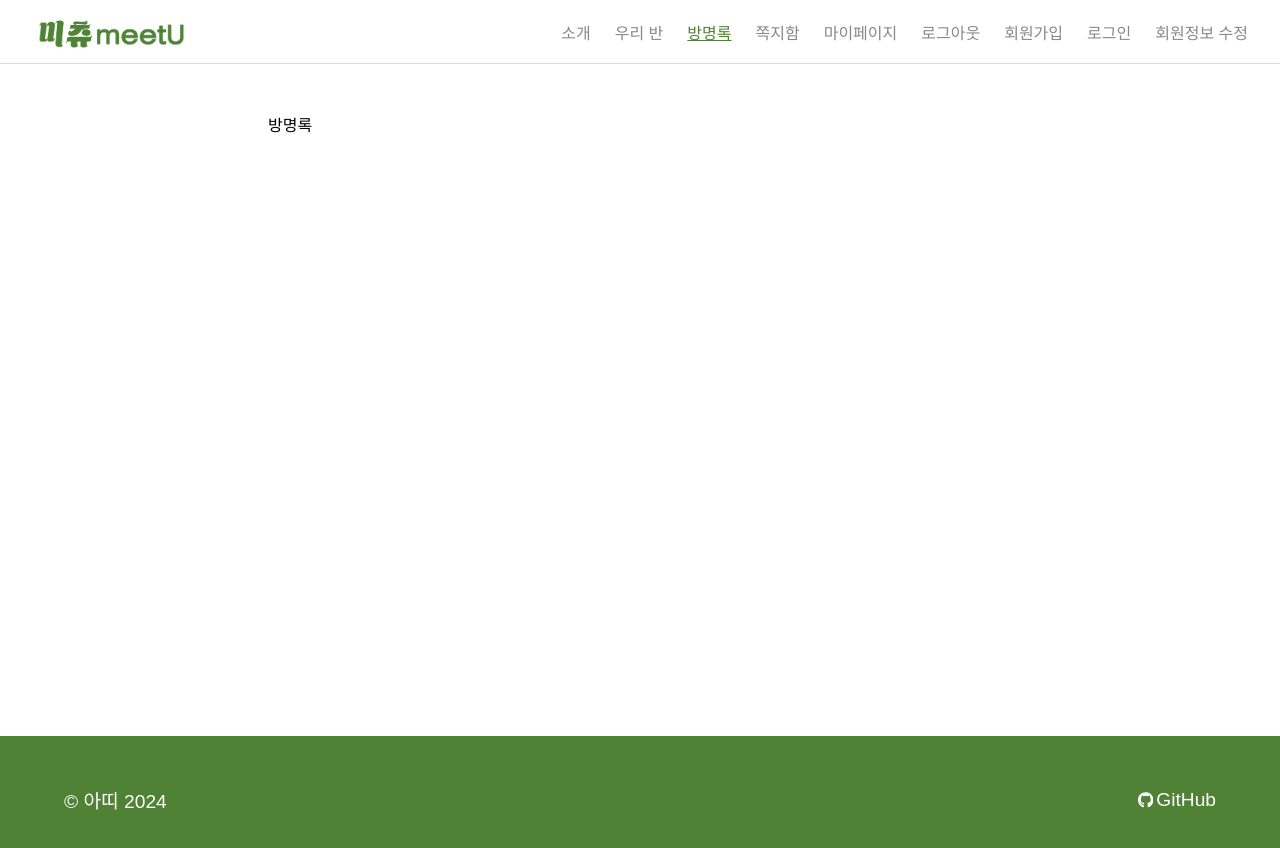
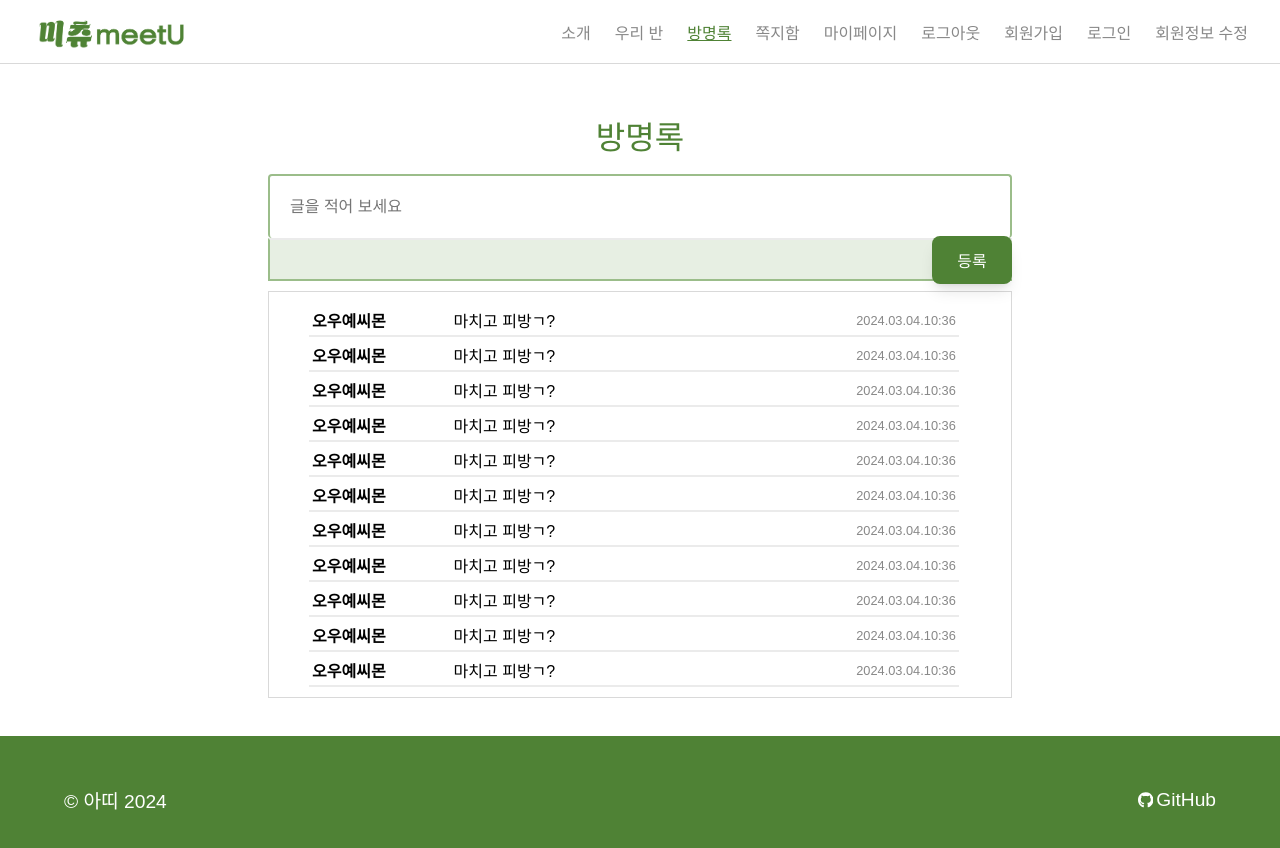
Before and after one commit to haebinPark/meetU, a React (Create React App) app in the folder Client/: page /guestbook in a window 1280 px wide. Shown: the top 848 px of the page. Built offline with nearby package versions, Linux system fonts and the light colour scheme; a web font is replaced by a local one.

Commit message:
[FE]✨ feat : 방명록페이지 마크업 및 CSS #9

```diff
--- a/Client/src/components/Common/Button.jsx
+++ b/Client/src/components/Common/Button.jsx
@@ -3,16 +3,18 @@ import { styled, css } from "styled-components";
 //크기 CSS
 const SIZES = {
   sm: css`
-    --button-font-size: 1rem;
-    --button-padding: 0.3125rem 1rem;
+    --button-font-size: 0.8rem;
+    --button-width: 5rem;
+    --button-height: 2.5rem;
+    --button-weight: 400;
   `,
   md: css`
-    --button-padding: 0.8125rem 3.4375rem;
-    --button-font-size: 1.25rem;
+    --button-font-size: 1.2rem;
+    --button-width: 10.625rem;
   `,
   lg: css`
-    --button-font-size: 1.5625rem;
-    --button-padding: 0.9375rem 5rem;
+    --button-font-size: 1.2rem;
+    --button-width: 14rem;
   `,
 };
 
@@ -26,20 +28,30 @@ const VARIANTS = {
     --button-bg-color: #9bbd8a;
     --button-hover-bg-color: #4f8235;
   `,
+  lightbtn: css`
+    --button-bg-color: var(--box-gray);
+    --button-hover-bg-color: var(--font-lightgray);
+    --button-color: #000;
+  `,
 };
 
 //메인 CSS
 const StyledButton = styled.button`
-  ${(p) => p.sizeStyle}
-  ${(p) => p.variantStyle}
+  ${(p) => p.$sizeStyle};
+  ${(p) => p.$variantStyle};
 
   margin: 0;
   border: none;
   cursor: pointer;
   font-family: "IBM Plex Sans KR", sans-serif;
+  width: var(--button-width, 5rem);
+  height: var(--button-height, 3rem);
   font-size: var(--button-font-size, 1rem);
-  padding: var(--button-padding, 0.75rem 1rem);
-  border-radius: var(--button-radius, 0.625rem);
+  font-weight: var(--button-weight, 500);
+  box-shadow:
+    0 10px 15px -3px rgb(0 0 0 / 0.1),
+    0 4px 6px -4px rgb(0 0 0 / 0.1);
+  border-radius: 8px;
   color: var(--button-color, #ffffff);
   background: var(--button-bg-color, var(--brand-color));
 
@@ -51,15 +63,16 @@ const StyledButton = styled.button`
 `;
 
 //버튼 부분
-function Button({ onClick, size, variant, children }) {
+function Button({ onClick, type, size, variant, children }) {
   const sizeStyle = SIZES[size];
   const variantStyle = VARIANTS[variant];
 
   return (
     <StyledButton
       onClick={onClick}
-      sizeStyle={sizeStyle}
-      variantStyle={variantStyle}
+      type={type}
+      $sizeStyle={sizeStyle}
+      $variantStyle={variantStyle}
     >
       {children}
     </StyledButton>
--- /dev/null
+++ b/Client/src/components/GestBook/GB_Comment.jsx
@@ -0,0 +1,47 @@
+import { styled } from "styled-components";
+const CommentEntry = styled.li`
+  /* 방명록 항목에 대한 스타일 */
+  border-bottom: 2px solid Var(--box-gray);
+  width: 90%;
+  height: 4vh;
+  padding: 3px;
+  margin-left: 30px;
+  margin-right: 30px;
+  margin-top: 3px;
+  display: flex;
+  justify-items: center;
+  align-items: center;
+  flex-direction: column;
+  flex-direction: row;
+`;
+
+const CommentNameStyle = styled.span`
+  /* 방명록 이름에 대한 스타일 */
+  font-weight: 700;
+  font-size: 1rem;
+  flex: 0.5;
+`;
+
+const CommentStyle = styled.span`
+  /* 방명록 내용에 대한 스타일 */
+  flex: 1;
+  font-size: 1rem;
+  padding-left: 1rem;
+`;
+const CommentDateStyle = styled.span`
+  /* 방명록 항목 내용에 대한 스타일 */
+  font-size: 0.8rem;
+  color: var(--font-gray);
+  text-align: right;
+  flex: 1;
+`;
+const Gestcomment = () => {
+  return (
+    <CommentEntry>
+      <CommentNameStyle> 오우예씨몬 </CommentNameStyle>
+      <CommentStyle>마치고 피방ㄱ?</CommentStyle>
+      <CommentDateStyle>2024.03.04.10:36</CommentDateStyle>
+    </CommentEntry>
+  );
+};
+export default Gestcomment;
--- /dev/null
+++ b/Client/src/components/GestBook/GB_CommentBox.jsx
@@ -0,0 +1,29 @@
+import { styled } from "styled-components";
+import Gestcomment from "./GB_Comment.jsx";
+const GBViewStyle = styled.div`
+  margin-top: 10px;
+  padding: 10px;
+  border: 1px solid var(--font-lightgray);
+  width: 100%;
+  height: auto;
+`;
+
+function GestBookView() {
+  return (
+    <GBViewStyle>
+      <Gestcomment />
+      <Gestcomment />
+      <Gestcomment />
+      <Gestcomment />
+      <Gestcomment />
+      <Gestcomment />
+      <Gestcomment />
+      <Gestcomment />
+      <Gestcomment />
+      <Gestcomment />
+      <Gestcomment />
+    </GBViewStyle>
+  );
+}
+
+export default GestBookView;
--- /dev/null
+++ b/Client/src/components/GestBook/GB_TextBox.jsx
@@ -0,0 +1,53 @@
+import Button from "../Common/Button.jsx";
+import { styled } from "styled-components";
+
+//택스트박스CSS
+const TextInputStyled = styled.input`
+  width: 100%;
+  height: 8vh;
+  padding: 20px;
+  border: 2px solid var(--brand-sub-color);
+  border-bottom: hidden;
+  border-radius: 4px;
+  font-size: 1rem;
+  overflow: auto;
+  white-space: normal;
+`;
+
+//텍스트바CSS
+const TextbarStyled = styled.div`
+  width: 100%;
+  height: 43px;
+  border-bottom: 2px solid var(--brand-sub-color);
+  border-left: 2px solid var(--brand-sub-color);
+  border-top: 2px solid var(--box-gray);
+  background-color: #d1e1ca87;
+  align-items: center;
+  display: flex;
+  justify-content: space-between;
+`;
+const ButtonWrapper = styled.div`
+  width: 100%;
+  display: flex;
+  justify-content: flex-end;
+`;
+
+const TextInput = ({ value, onChange }) => {
+  return (
+    <>
+      <TextInputStyled
+        type="text"
+        value={value}
+        onChange={onChange}
+        placeholder="글을 적어 보세요"
+      />
+      <TextbarStyled>
+        <ButtonWrapper>
+          <Button>등록</Button>
+        </ButtonWrapper>
+      </TextbarStyled>
+    </>
+  );
+};
+
+export default TextInput;
--- a/Client/src/pages/GuestBook/GuestBook.jsx
+++ b/Client/src/pages/GuestBook/GuestBook.jsx
@@ -1,5 +1,14 @@
+import TextInput from "../../components/GestBook/GB_TextBox.jsx";
+import PageTitle from "../../components/Common/PageTitle.jsx";
+import GestBookView from "../../components/GestBook/GB_CommentBox.jsx";
 function GuestBook() {
-  return "방명록";
+  return (
+    <main>
+      <PageTitle pageTitle="방명록" />
+      <TextInput />
+      <GestBookView />
+    </main>
+  );
 }
 
 export default GuestBook;
```
